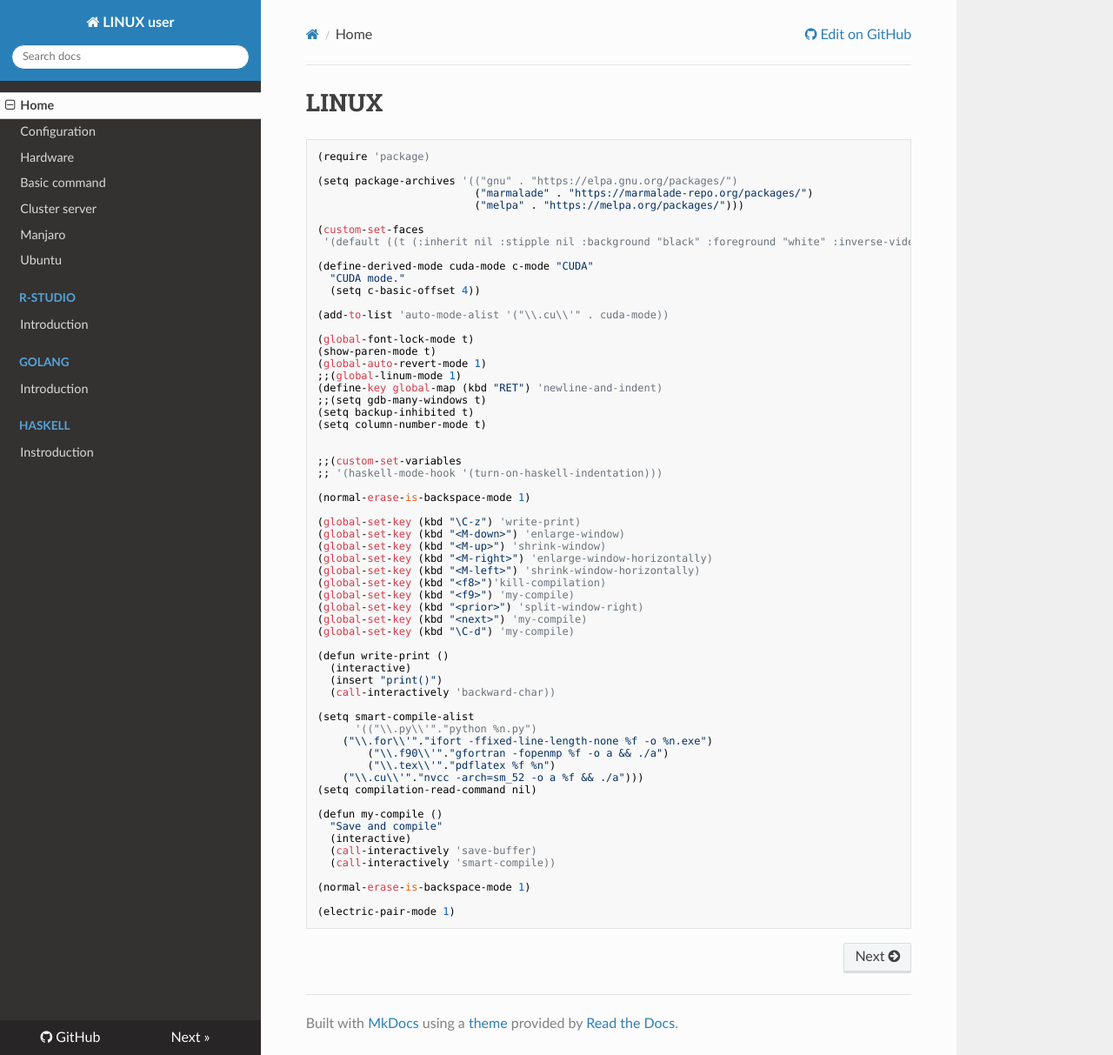
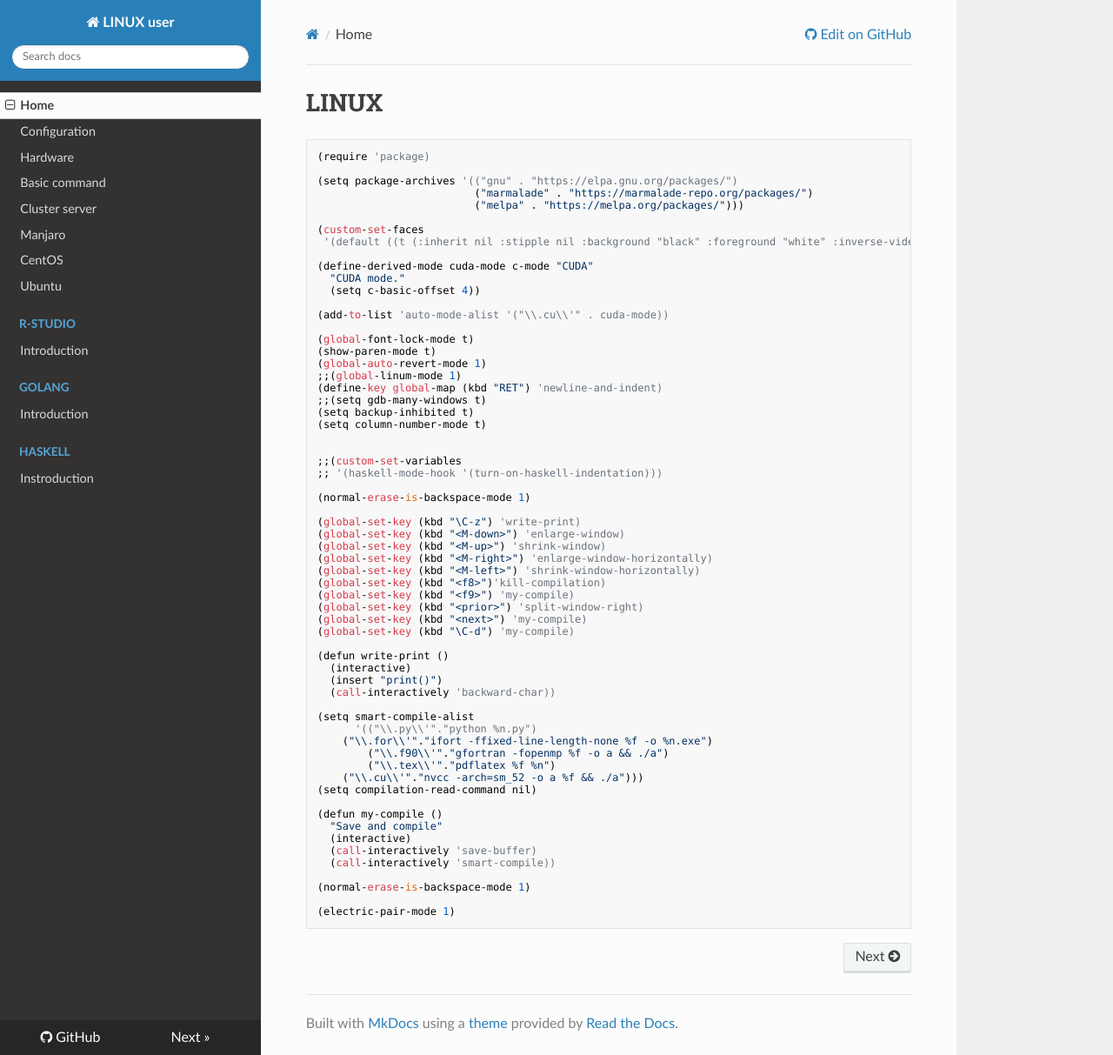
Before and after one commit to WonyoungCho/LINUX, an MkDocs documentation site: the page built from docs/index.md, in a window 1280 px wide and 1213 px high. Shown: the whole window at 87% size. Built offline with MkDocs 1.6.1, drawn with Linux system fonts in a browser that asks for light colours; nearby versions of some CDN libraries; old or Windows-style settings are respelled for this version of MkDocs.

Commit message:
Update mkdocs.yml

```diff
--- a/mkdocs.yml
+++ b/mkdocs.yml
@@ -13,6 +13,7 @@ pages:
     - Basic command: 'basic_comm.md'
     - Cluster server: 'cluster_conf.md'
     - Manjaro: 'manjaro_conf.md'
+    - CentOS: 'centos_conf.md'
     - Ubuntu : 'ubuntu_conf.md'
     - R-Studio:
         - Introduction : 'rstudio_int.md'
```
